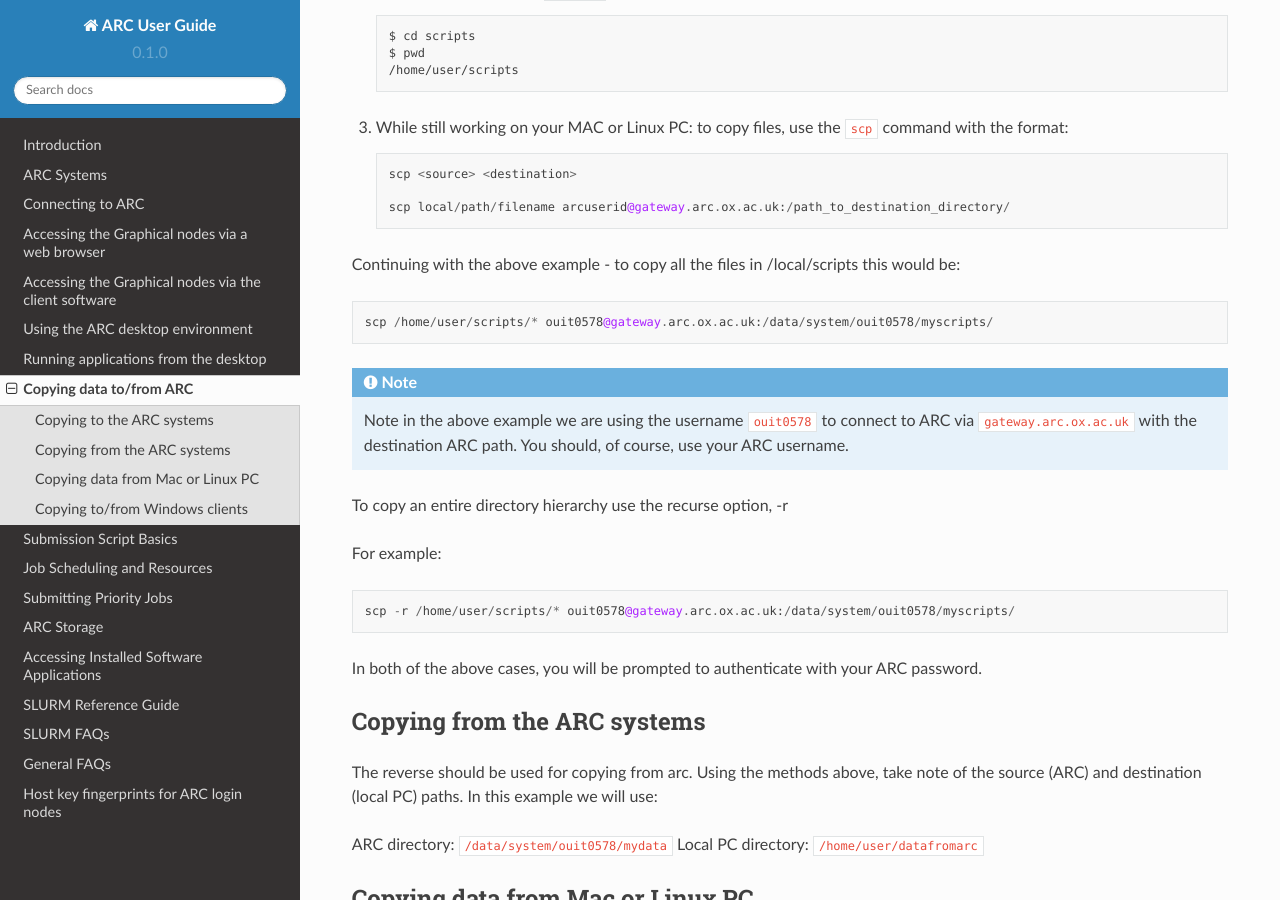
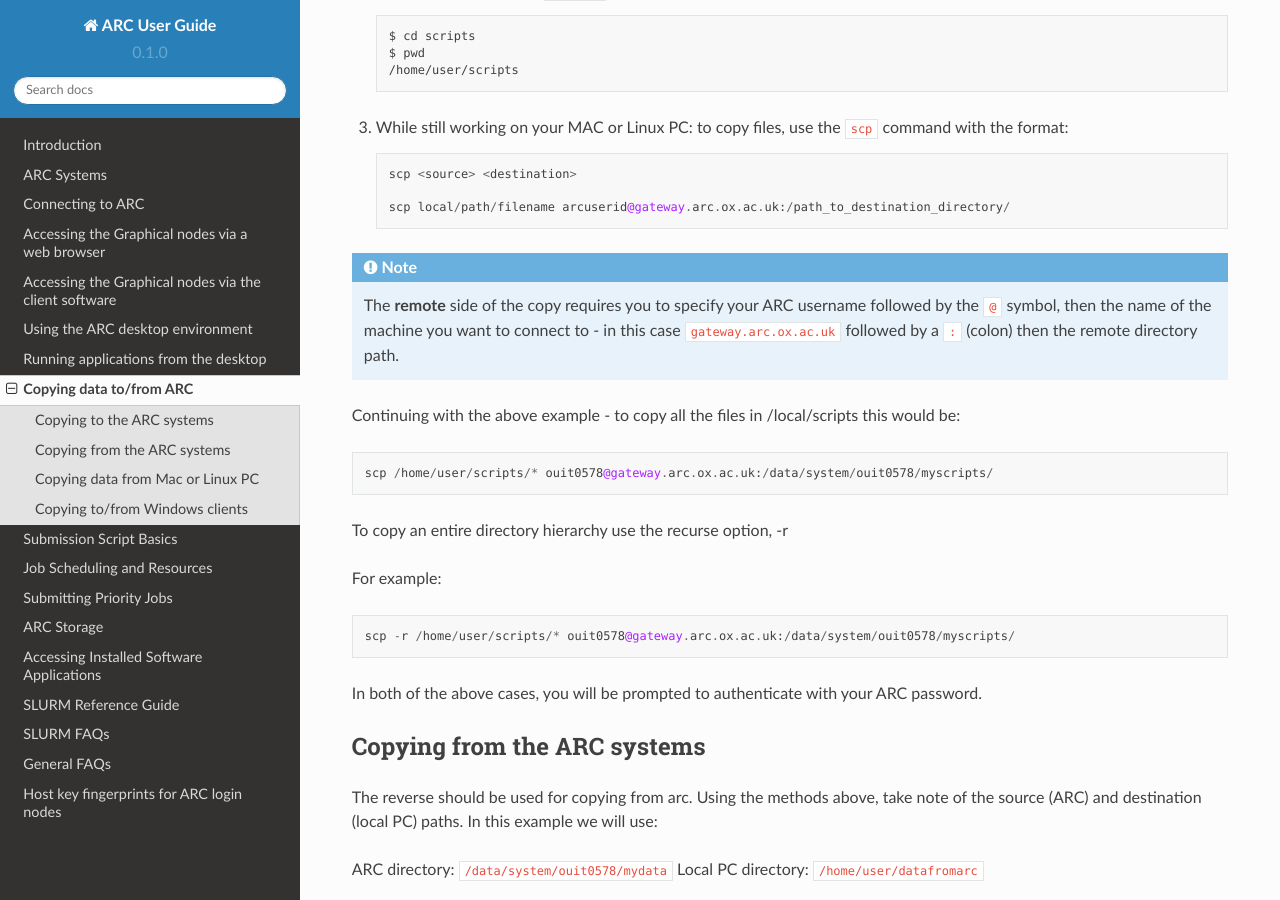
Before and after one commit to tina-friedrich/arc-user-guide, a Sphinx documentation site: the page built from docs/source/arc-copying-data.rst, in a window 1280 px wide and 900 px high, scrolled down 670 px. Built offline with Sphinx 7.4.7 and the Read the Docs theme 2.0.0, drawn with Linux system fonts in a browser that asks for light colours.

Commit message:
Update arc-copying-data.rst

```diff
--- a/docs/source/arc-copying-data.rst
+++ b/docs/source/arc-copying-data.rst
@@ -28,13 +28,12 @@ Copying to the ARC systems
 
     scp local/path/filename arcuserid@gateway.arc.ox.ac.uk:/path_to_destination_directory/
 
+.. note::
+   The **remote** side of the copy requires you to specify your ARC username followed by the ``@`` symbol, then the name of the machine you want to connect to - in this case ``gateway.arc.ox.ac.uk`` followed by a ``:`` (colon) then the remote directory path.
+
 Continuing with the above example - to copy all the files in /local/scripts this would be::
 
     scp /home/user/scripts/* ouit0578@gateway.arc.ox.ac.uk:/data/system/ouit0578/myscripts/
-
-.. note::
-   Note in the above example we are using the username ``ouit0578`` to connect to ARC via ``gateway.arc.ox.ac.uk`` with the destination ARC path. You should, of course, use your ARC username.
-
 
 To copy an entire directory hierarchy use the recurse option, -r
 
```
